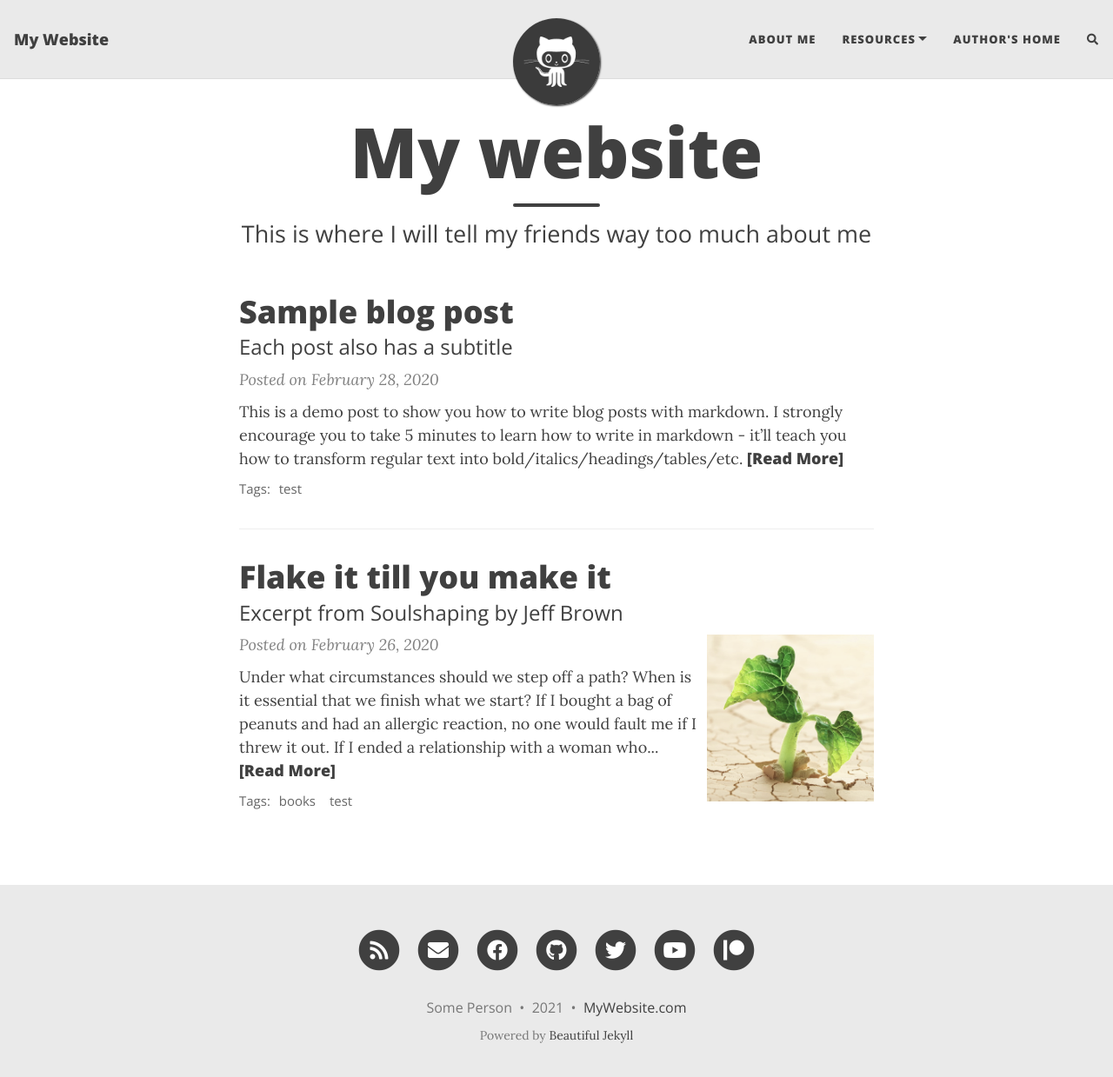
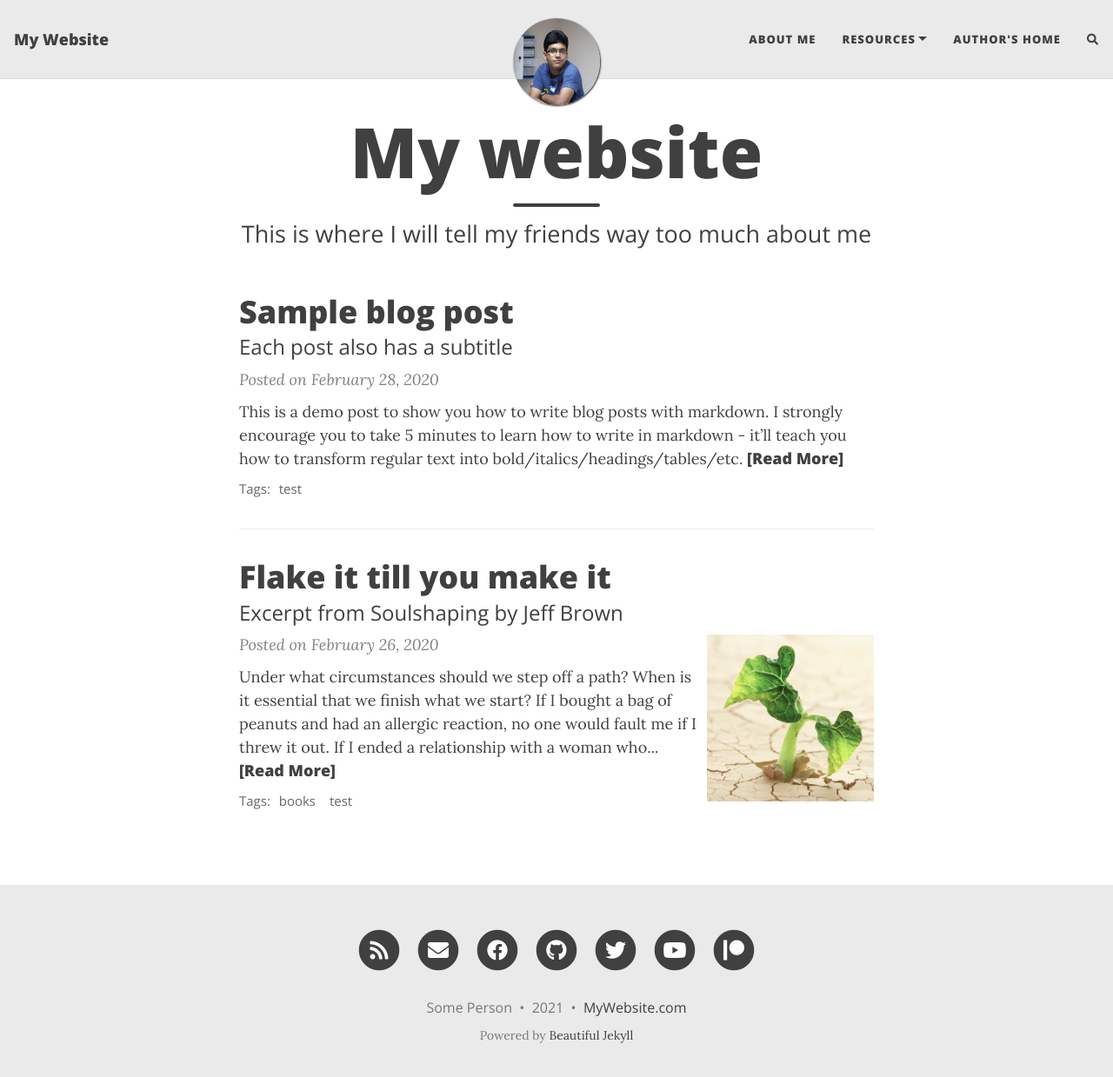
Before and after one commit to happy2332/happy2332.github.io, a Jekyll site: the page built from index.html, in a window 1280 px wide and 1252 px high. Shown: the top 1239 px of the window at 87% size. Built offline with Jekyll 4.4.1, drawn with Linux system fonts in a browser that asks for light colours; nearby versions of some CDN libraries; the list of posts is cut into pages by our own code; comment, search, counter and statistics services are not loaded.

Commit message:
updated config.yml

```diff
--- a/_config.yml
+++ b/_config.yml
@@ -24,7 +24,7 @@ navbar-links:
 
 # Image to show in the navigation bar - works best with a square image
 # Remove this parameter if you don't want an image in the navbar
-avatar: "/assets/img/avatar-icon.png"
+avatar: "/assets/img/happy_pic.jpg"
 
 # By default, the image is cut into a circle. You can disable this behaviour by setting 'round-avatar: false'
 round-avatar: true
```
